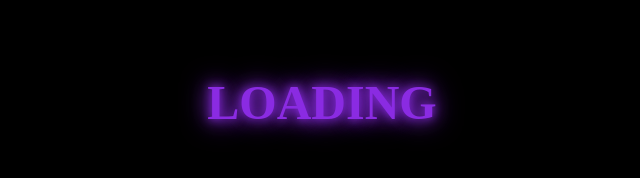
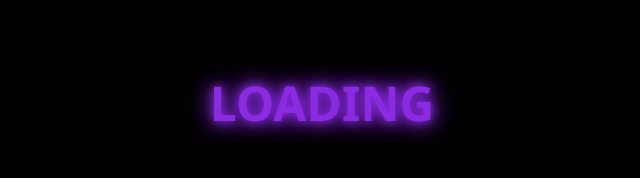
Before and after one commit to CreditzKed/dddddddddd, a plain HTML site: page index.html in a window 1280 px wide. Shown: the part 298-476 px from the top of the page, without its empty margins (318-958 px from the left). Drawn offline with Linux system fonts and the light colour scheme.

Commit message:
Update index.html

```diff
--- a/index.html
+++ b/index.html
@@ -16,6 +16,7 @@
         .glowing-text {
             font-size: 3rem;
             font-weight: bold;
+            font-family: 'Segoe UI', sans-serif;
             color: #8A2BE2; /* Indigo Purple */
             text-shadow: 0 0 5px #8A2BE2, 0 0 10px #8A2BE2, 0 0 20px #8A2BE2;
             animation: glow 1.5s infinite alternate;
```
